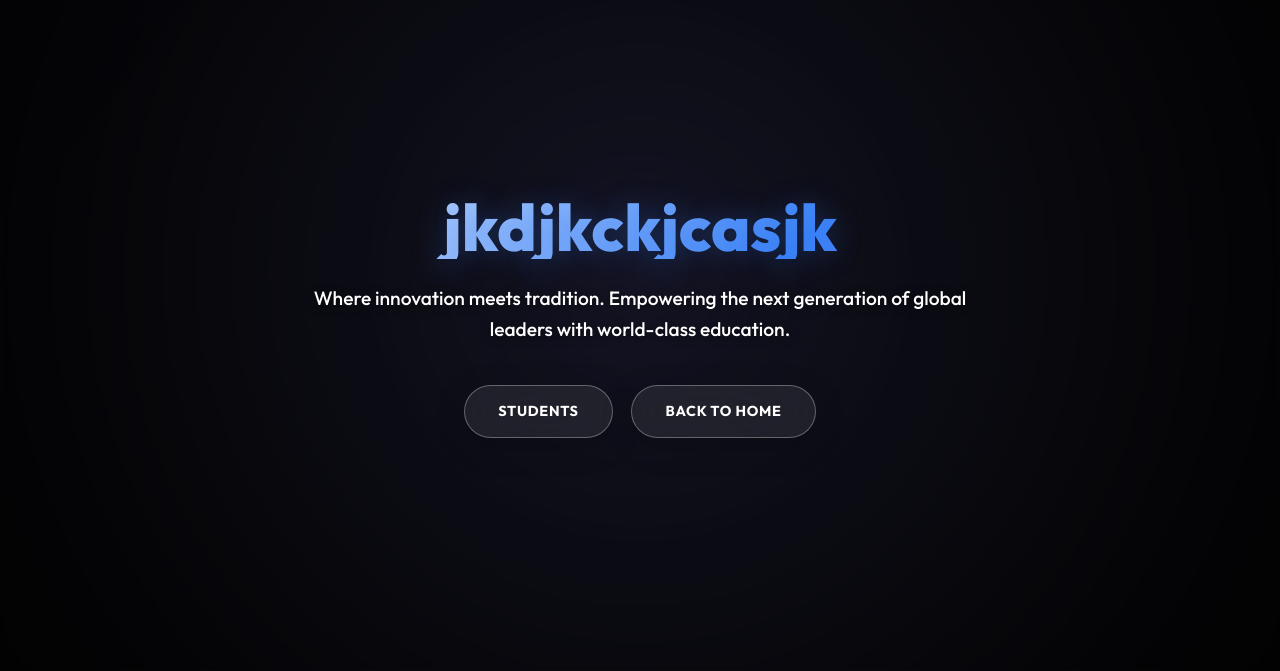
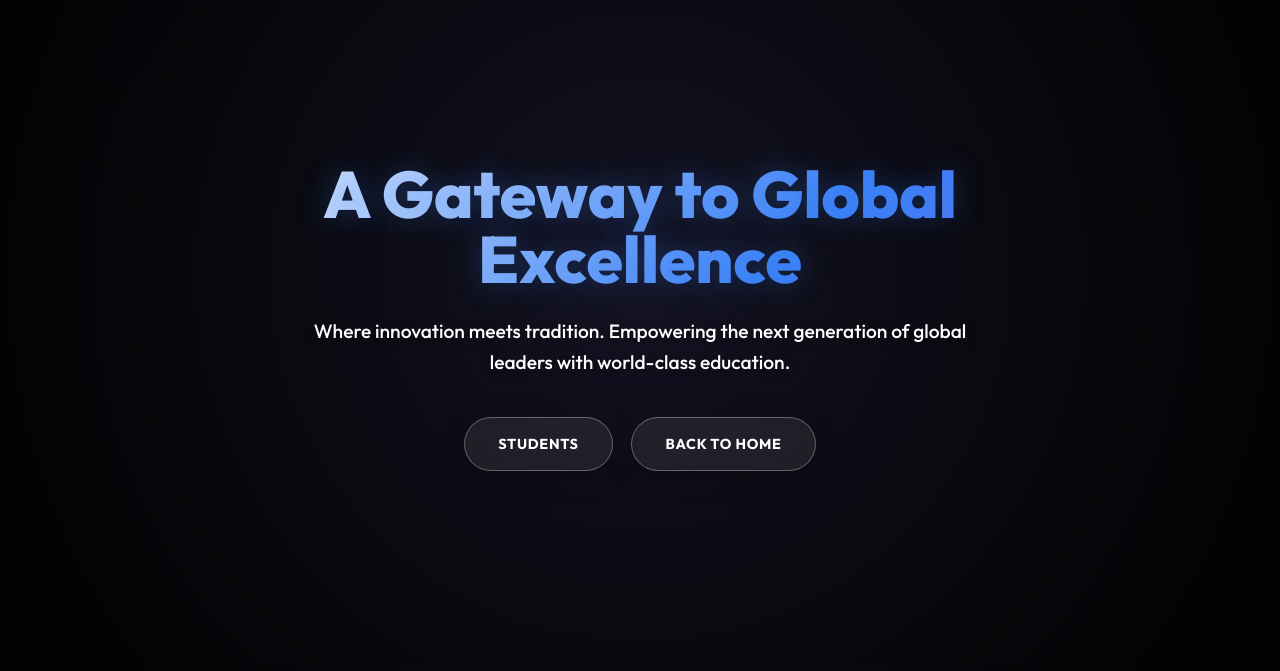
Before and after one commit to Zilla101/VaatiaCollege, a website: page excursions.html in a window 1280 px wide. Shown: the part 129-800 px from the top of the page. Drawn offline with Linux system fonts and the light colour scheme.

Commit message:
admin: universal greedy sync [header]

```diff
--- a/excursions.html
+++ b/excursions.html
@@ -94,7 +94,7 @@
         <section class="hero secondary-hero" style="background: radial-gradient(circle at 50% 50%, #1a1a2e 0%, #050505 100%);">
             <div class="hero-overlay"></div>
             <div class="container hero-content">
-                <h1 class="text-gradient animate-on-scroll" id="live-header-title">jkdjkckjcasjk</h1>
+                <h1 class="text-gradient animate-on-scroll" id="live-header-title">A Gateway to Global Excellence</h1>
                 <p class="animate-on-scroll" id="live-header-description">Where innovation meets tradition. Empowering
                     the next generation of global leaders with world-class
                     education.</p>
```
